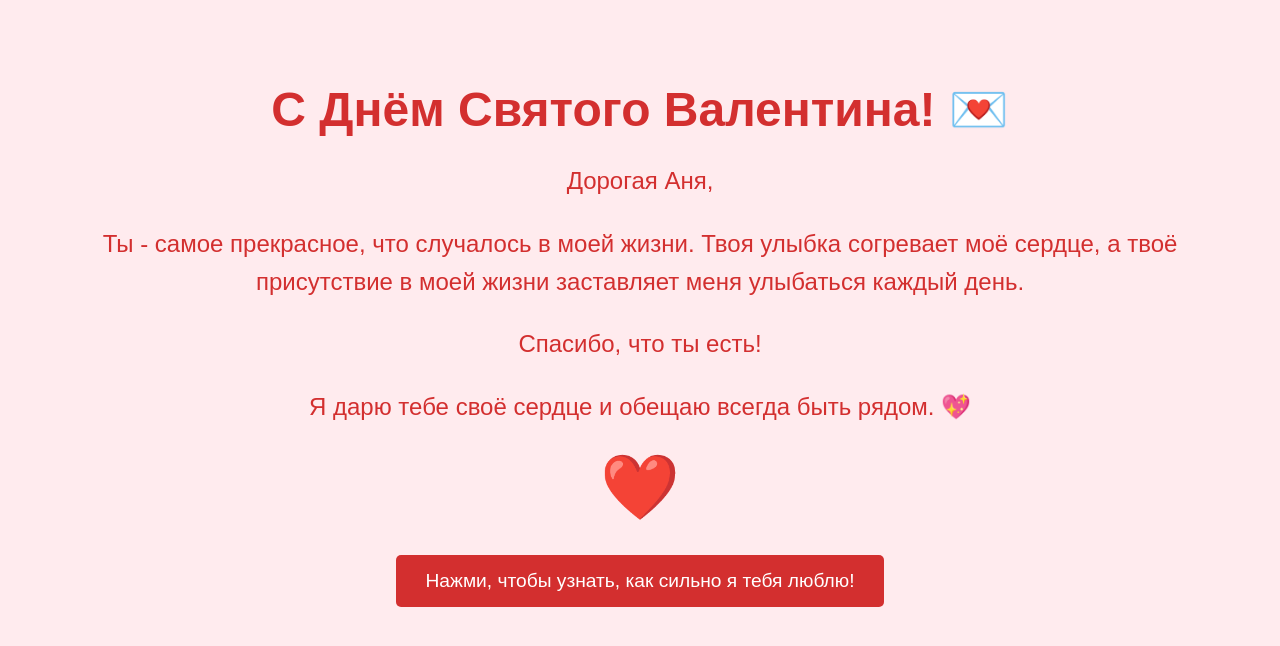
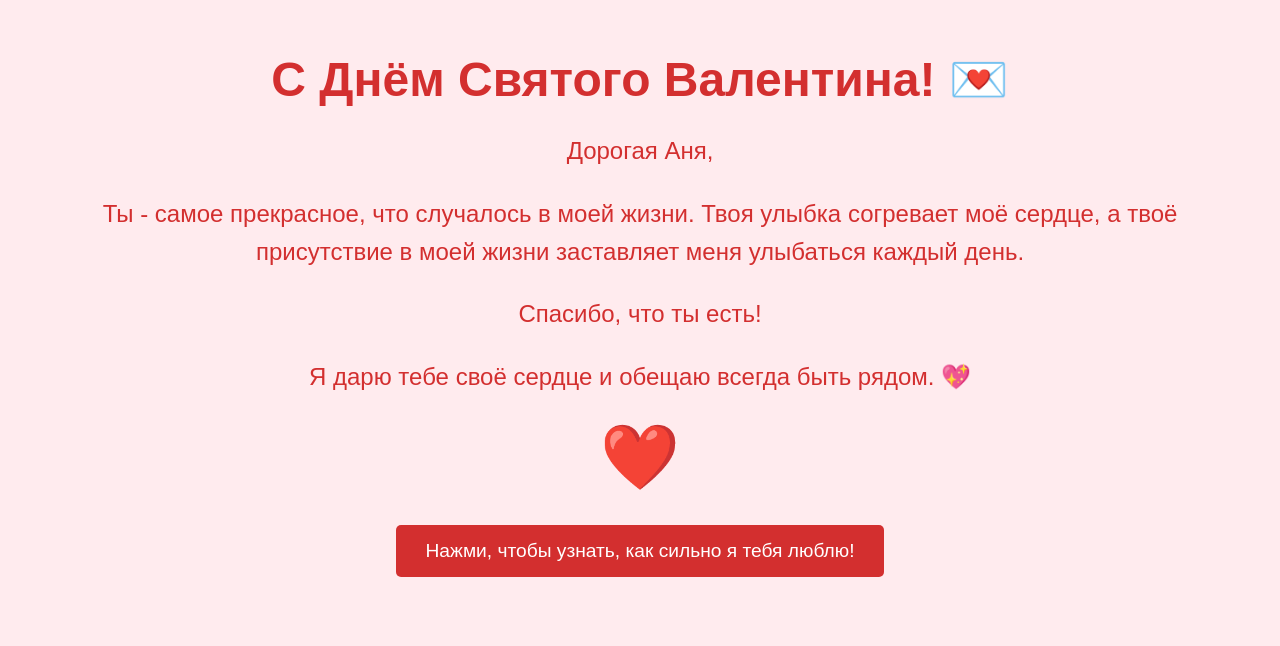
Before and after one commit to gaziikk/anya, a plain HTML site: page index.html in a window 1280 px wide. Drawn offline with Linux system fonts and the light colour scheme.

Commit message:
Update index.html

```diff
--- a/index.html
+++ b/index.html
@@ -10,7 +10,7 @@
             background-color: #ffebee;
             color: #d32f2f;
             text-align: center;
-            padding: 50px;
+            padding: 20px 50px 50px 50px;
             margin: 0;
         }
         h1 {
```
